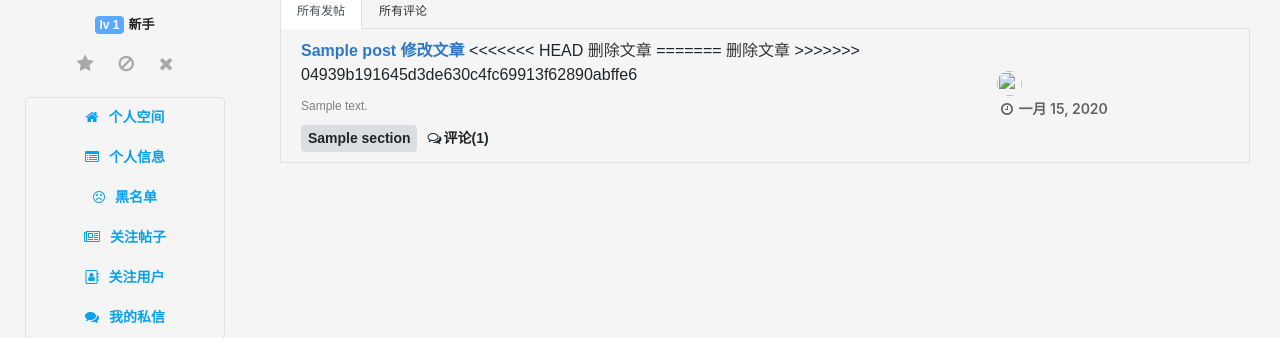
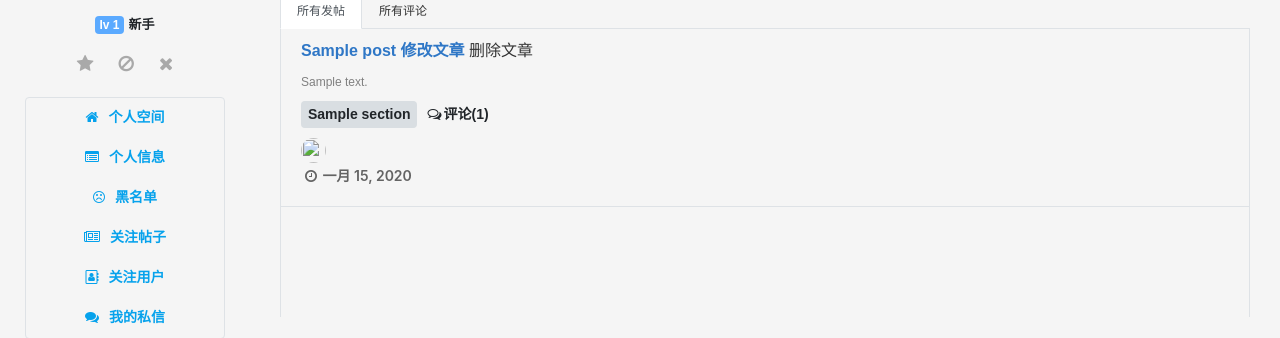
Before and after one commit to lucieniii/rgStuForum, a Django app: template space/templates/space/space.html in a window 1280 px wide. Shown: the part 240-578 px from the top of the page. Run offline with Django 3.2, Linux system fonts and the light colour scheme; tables that the repository leaves empty hold one stand-in row (values such as "Sample post"); the template is opened without the code that fills it: values that come from a table or form of the project are taken from there, most other values are stand-ins (such as "Sample title", 1, 10 or a date in 2020); some libraries are stand-ins or nearby versions.

Commit message:
fix error

```diff
--- a/space/templates/space/space.html
+++ b/space/templates/space/space.html
@@ -173,13 +173,7 @@
                                style="text-decoration: none; color: #2f77c6; font-weight: bolder">
                                 修改文章
                             </a>
-<<<<<<< HEAD
                             <a href="{% url 'post_safe_delete' post.id %}" onclick="confirm_delete()">删除文章</a>
-=======
-                            <a href='#' onclick="confirm_delete()">删除文章</a>
-
->>>>>>> 04939b191645d3de630c4fc69913f62890abffe6
-                        </div>
                         <div class="font" style="font-size: 12px; color: gray; padding: 10px 0;">
                             {{ post.content | safe }}
                         </div>
```
